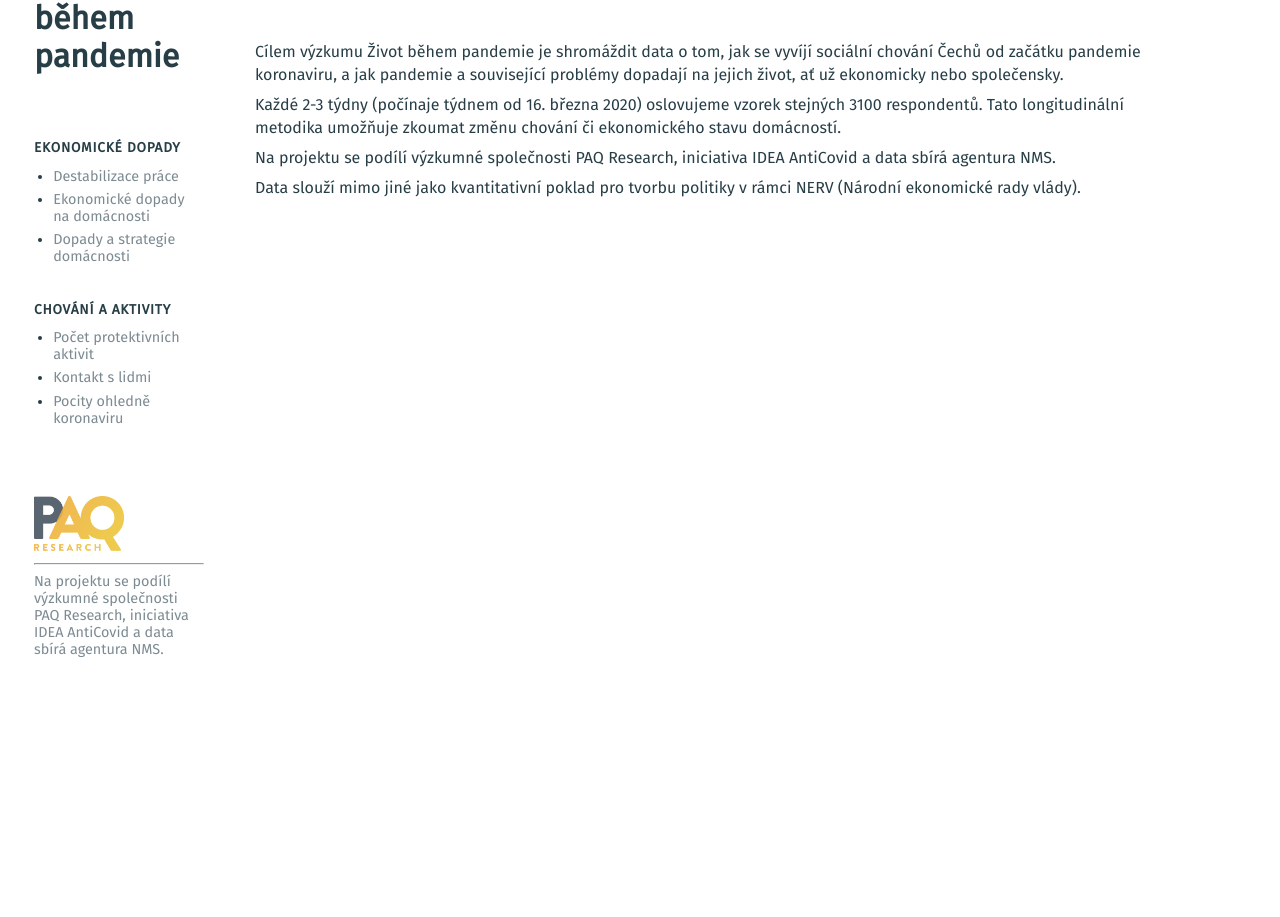
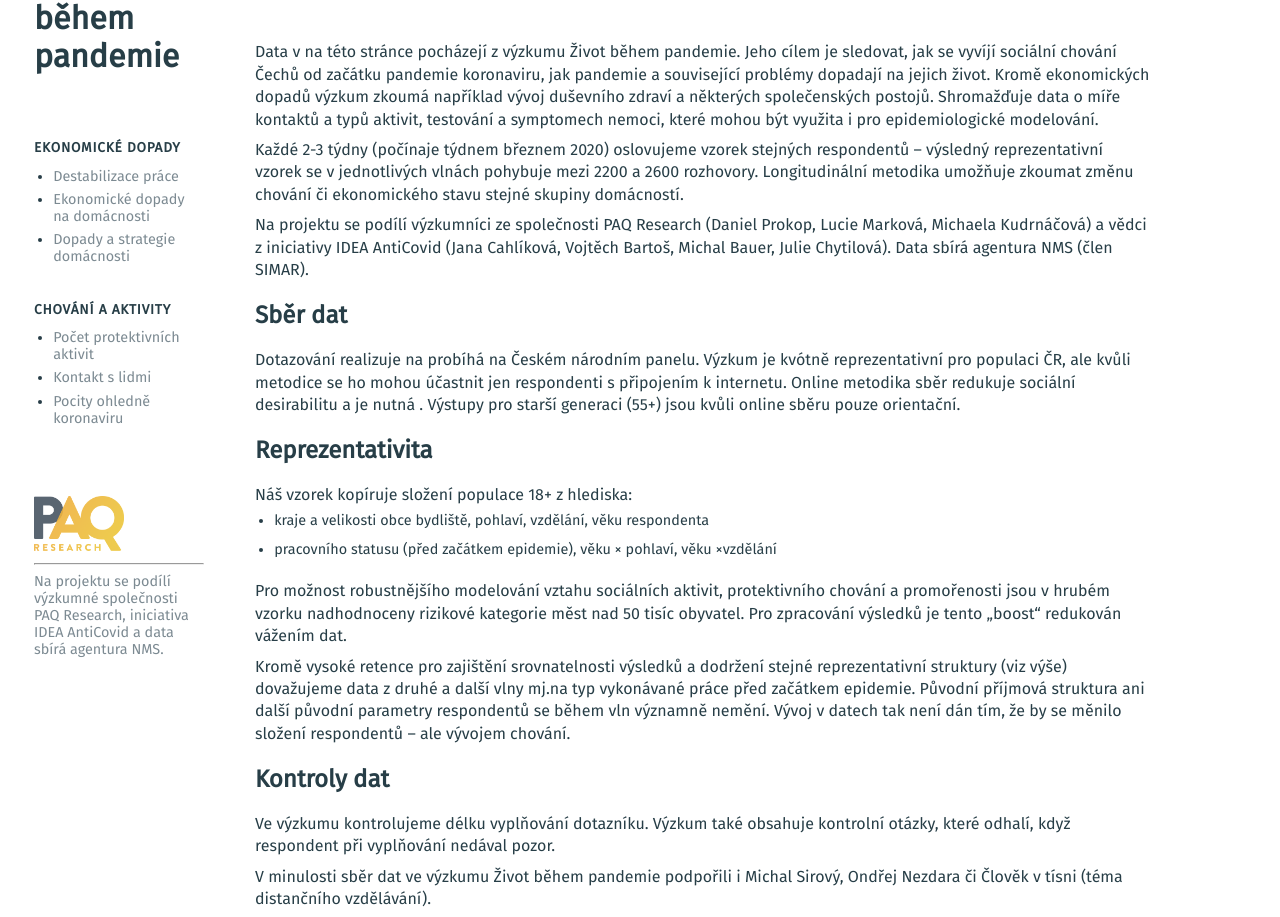
Before and after one commit to mveith/paq-research, a Next.js app: page /projekt in a window 1280 px wide. Shown: the part 126-1043 px from the top of the page. Before the commit the page ends 800 px from the top, so only its background shows below. Built offline with nearby package versions, Linux system fonts and the light colour scheme.

Commit message:
About text update

```diff
--- a/pages/projekt.js
+++ b/pages/projekt.js
@@ -3,16 +3,49 @@ import Layout from '../components/layout';
 export default function About() {
     return (
         <Layout>
-            <h1 style={{ marginBottom: "3rem"}}>O projektu</h1>
+            <h1 style={{ marginBottom: "3rem" }}>O projektu</h1>
 
-            <p>Cílem výzkumu Život během pandemie je shromáždit data o tom, jak se vyvíjí sociální chování Čechů od začátku pandemie koronaviru, a jak pandemie a související problémy dopadají na jejich život, ať už ekonomicky nebo společensky.</p>
+            <p>Data v na této stránce pocházejí z výzkumu Život během pandemie. Jeho cílem je sledovat, jak se vyvíjí sociální
+            chování Čechů od začátku pandemie koronaviru, jak pandemie a související problémy dopadají na jejich život. Kromě
+            ekonomických dopadů výzkum zkoumá například vývoj duševního zdraví a některých společenských postojů. Shromažďuje
+            data o míře kontaktů a typů aktivit, testování a symptomech nemoci, které mohou být využita i pro epidemiologické
+            modelování. </p>
+            <p>Každé 2-3 týdny (počínaje týdnem březnem 2020) oslovujeme vzorek stejných respondentů – výsledný reprezentativní
+            vzorek se v jednotlivých vlnách pohybuje mezi 2200 a 2600 rozhovory. Longitudinální metodika umožňuje zkoumat změnu
+            chování či ekonomického stavu stejné skupiny domácností.</p>
+            <p>Na projektu se podílí výzkumníci ze společnosti PAQ Research (Daniel Prokop, Lucie Marková, Michaela Kudrnáčová) a
+            vědci z iniciativy IDEA AntiCovid (Jana Cahlíková, Vojtěch Bartoš, Michal Bauer, Julie Chytilová). Data sbírá
+            agentura NMS (člen SIMAR).</p>
 
-            <p>Každé 2-3 týdny (počínaje týdnem od 16. března 2020) oslovujeme vzorek stejných 3100 respondentů. Tato longitudinální metodika umožňuje zkoumat změnu chování či ekonomického stavu domácností. </p>
+            <h2>Sběr dat</h2>
+            <p>Dotazování realizuje na probíhá na Českém národním panelu. Výzkum je kvótně reprezentativní pro populaci ČR, ale
+            kvůli metodice se ho mohou účastnit jen respondenti s připojením k internetu. Online metodika sběr redukuje sociální
+            desirabilitu a je nutná . Výstupy pro starší generaci (55+) jsou kvůli online sběru pouze orientační.</p>
 
-            <p>Na projektu se podílí výzkumné společnosti PAQ Research, iniciativa IDEA AntiCovid a data sbírá agentura NMS. </p>
+            <h2>Reprezentativita</h2>
+            <p>Náš vzorek kopíruje složení populace 18+ z hlediska:
+                <ul>
+                    <li>kraje a velikosti obce bydliště, pohlaví, vzdělání, věku respondenta</li>
+                    <li>pracovního statusu (před začátkem epidemie), věku × pohlaví, věku ×vzdělání</li>
+                </ul>
+            </p>
+            <p>Pro možnost robustnějšího modelování vztahu sociálních aktivit, protektivního chování a promořenosti jsou v
+            hrubém vzorku nadhodnoceny rizikové kategorie měst nad 50 tisíc obyvatel. Pro zpracování výsledků je tento
+            „boost“ redukován vážením dat.</p>
+            <p>Kromě vysoké retence pro zajištění srovnatelnosti výsledků a dodržení stejné reprezentativní struktury (viz výše)
+            dovažujeme data z druhé a další vlny mj.na typ vykonávané práce před začátkem epidemie. Původní příjmová
+            struktura ani další původní parametry respondentů se během vln významně nemění. Vývoj v datech tak není dán tím,
+            že by se měnilo složení respondentů – ale vývojem chování.</p>
 
-            <p>Data slouží mimo jiné jako kvantitativní poklad pro tvorbu politiky v rámci NERV (Národní ekonomické rady vlády).</p>
+            <h2>Kontroly dat</h2>
+            <p>Ve výzkumu kontrolujeme délku vyplňování dotazníku. Výzkum také obsahuje kontrolní otázky, které odhalí, když
+            respondent při vyplňování nedával pozor.</p>
+            <p>V minulosti sběr dat ve výzkumu Život během pandemie podpořili i Michal Sirový, Ondřej Nezdara či Člověk v tísni
+            (téma distančního vzdělávání). </p>
 
+            <p>
+                <img src="logo-paq.png" width="120" />
+            </p>
         </Layout>
     )
 }
```
